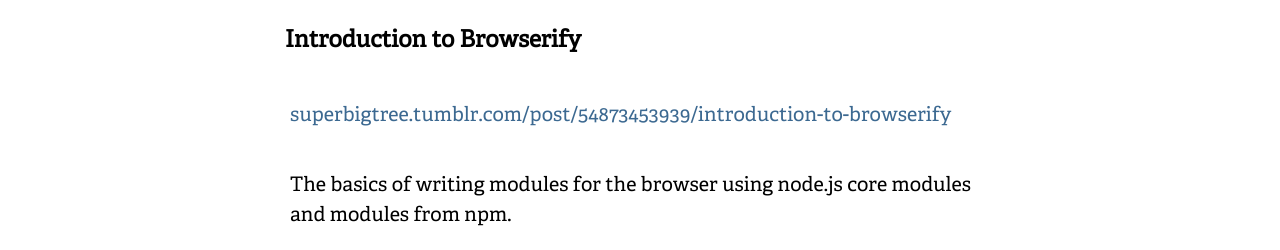
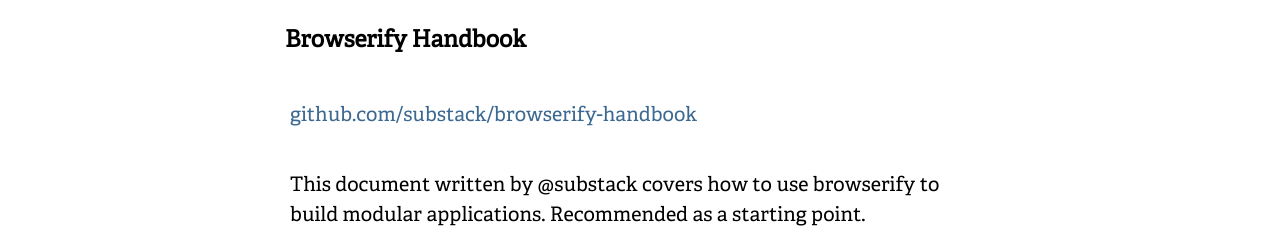
Before and after one commit to browserify/browserify-website, a website: page articles.html in a window 1280 px wide. Shown: the part 550-800 px from the top of the page. Drawn offline with Linux system fonts and the light colour scheme.

Commit message:
Update articles.html

```diff
--- a/articles.html
+++ b/articles.html
@@ -30,6 +30,14 @@
         <a name="introductions--the-basics-of-browserify" class="anchor" href="#introductions--the-basics-of-browserify"><span class="octicon octicon-link"></span></a>Introductions / Browserify basics</h2>
 
           <p>These articles give a great introduction to using <a href="https://github.com/substack/node-browserify">Browserify</a>.</p>
+
+
+        <h3>
+        <a name="handbook" class="anchor" href="#handbook"><span class="octicon octicon-link"></span></a>Browserify Handbook</h3>
+
+          <p><a href="https://github.com/substack/browserify-handbook">github.com/substack/browserify-handbook</a>
+          </p>
+          <p>This document written by @substack covers how to use browserify to build modular applications. Recommended as a starting point.</p>
 
         <h3>
         <a name="introduction-to-browserify" class="anchor" href="#introduction-to-browserify"><span class="octicon octicon-link"></span></a>Introduction to Browserify</h3>
```
